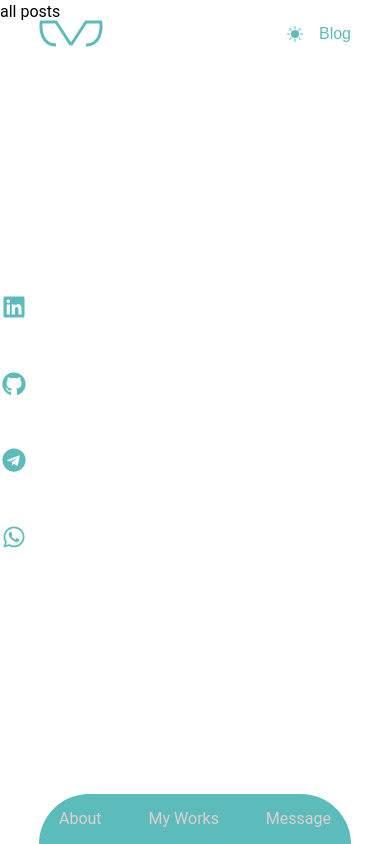
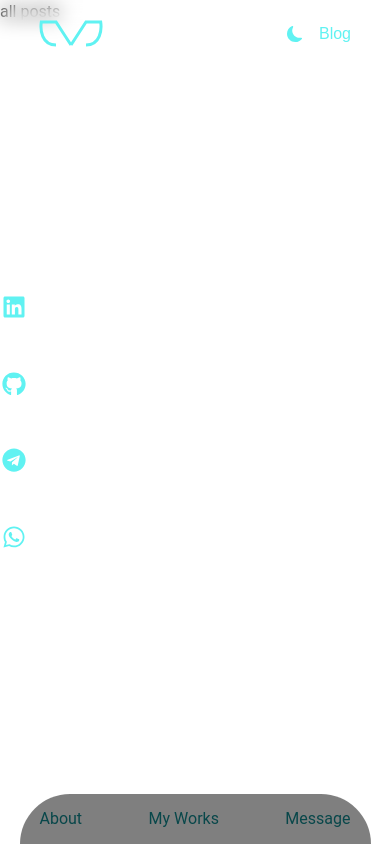
Before and after one commit to a-meraji/nextblog, a Next.js app: page /posts in a window 390 px wide. Built offline with nearby package versions, Linux system fonts and the light colour scheme.

Commit message:
uncategorized commit

```diff
--- a/components/layout/FootNav.js
+++ b/components/layout/FootNav.js
@@ -1,26 +1,20 @@
-import Link from "next/link"
+import { useState } from 'react'
+import FootNavUl from './FootNavUl'
 export default function FootNav() {
+  const [selected, setSelected] = useState(null)
   return (
     <>
-      <div className="fixed px-5 text-onAccentTr flex justify-between items-center bottom-0 left-[10vw] h-[6vh] max-h-[50px] w-[80vw] rounded-t-full bg-accent md:hidden">
-          <ul className="flex justify-between w-full capitalize">
-          <li>
-            <Link href="#about">
-              <a className="link">about</a>
-            </Link>
-          </li>
-          <li>
-            <Link href="#my-works">
-              <a className="link">my works</a>
-            </Link>
-          </li>
-          <li>
-            <Link href="#message">
-              <a className="link">message</a>
-            </Link>
-          </li>
-              </ul>
-          </div>
+      <div
+        className=" foot-glass rounded-t-full fixed bottom-0 left-[5vw] flex h-[6vh] px-5 max-h-[50px] w-[90vw] items-center justify-between text-onAccentTr md:hidden"
+      >
+          <FootNavUl />
+        <style jsx>{`
+          l {
+            box-shadow: 0 0 5px #fff, 0 0 5px #fff, 0 0 9px #0ff,
+              0 0 30px #00ffff99;
+          }
+        `}</style>
+      </div>
     </>
   )
 }
--- /dev/null
+++ b/components/layout/FootNavUl.js
@@ -0,0 +1,44 @@
+import { useEffect, useState } from 'react'
+import Link from 'next/link'
+export default function FootNavUl() {
+  const [selected, setSelected] = useState(null)
+
+  useEffect(() => {
+    console.log(selected)
+  }, [selected])
+  return (
+    <ul className="flex h-full w-full items-center justify-between capitalize">
+      <li>
+        <Link href="#about">
+          <a
+            onClick={(e) => {
+              setSelected(e.target.href.split('#')[1])
+            }}
+            className={`${selected === 'about' ? 'text-txtAccent' : ''}`}
+          >
+            about
+          </a>
+        </Link>
+      </li>
+      <li
+      >
+        <Link href="#my-works">
+          <a
+          onClick={(e) => {
+            setSelected(e.target.href.split('#')[1])
+          }}
+          className={`${selected === 'my-works' ? 'text-txtAccent' : ''}`}>my works</a>
+        </Link>
+      </li>
+      <li>
+        <Link href="#message">
+          <a
+          onClick={(e) => {
+            setSelected(e.target.href.split('#')[1])
+          }}
+          className={`foot-li ${selected === 'message' ? 'text-txtAccent' : ''}`}>message</a>
+        </Link>
+      </li>
+    </ul>
+  )
+}
--- a/components/layout/Navbar.js
+++ b/components/layout/Navbar.js
@@ -7,40 +7,6 @@ import  {BsFillSunFill,BsFillMoonFill} from 'react-icons/bs'
 
 export default function Navbar() {
   const {theme, setTheme} = useGlobalContext();
-
-  const router = useRouter()
-  const [selected, setSelected] = useState(null)
-  useEffect(() => {
-    if (typeof window === 'undefined' || typeof document === 'undefined') return
-
-    const path = router.asPath
-    const aList = document.getElementsByClassName('link')
-    var preSelected
-    Array.prototype.forEach.call(aList, (a, i) => {
-      // check if url is the same as the id of element
-      if (path.includes(a.getAttribute('href'))) {
-        preSelected = a.getAttribute('href')
-        if (path !== '/' && i === 0) {
-          preSelected = null
-        }
-      }
-      // eventListener to change the color of the selected element
-      a.addEventListener('click', () => {
-        setSelected(a.getAttribute('href'))
-      })
-      // add or remove classes to the selected element
-      if (a.getAttribute('href') === preSelected) {
-        a.classList.add('text-onAccent', 'border-b-onAccent', 'border-b-[1px]')
-      } else {
-        a.classList.remove('text-onAccent', 'border-b-onAccent', 'border-b-[1px]')
-      }
-    })
-    setSelected(preSelected)
-  }, [
-    typeof window !== 'undefined' && typeof document !== 'undefined'
-      ? router.asPath
-      : null,
-  ])
 
   return (
     <nav className="layout-p raleway fixed top-0 left-0 right-0 flex justify-between items-center bg-transparent z-50 py-5 capitalize text-accent">
--- a/components/portfolio_secs/Intro1.js
+++ b/components/portfolio_secs/Intro1.js
@@ -21,8 +21,8 @@ export default function FirstIntro() {
             <Image
               src="/me.jpg"
               alt="amin meraji"
-              width={140}
-              height={140}
+              width={90}
+              height={90}
               objectFit="cover"
               className="rounded-full"
             />
--- a/components/portfolio_secs/ProjectPresent.js
+++ b/components/portfolio_secs/ProjectPresent.js
@@ -13,7 +13,7 @@ export default function ProjectPresent({ project, index }) {
     return (
       <ScrollPage page={index + 2}>
         <Animator
-          animation={batch(MoveIn(index % 2 === 0 ? -1000 : 1000, 0), FadeIn())}
+          animation={batch(MoveIn(index % 2 === 0 ? -1000 : 1000, -200), FadeIn())}
         >
           <section className="flex flex-col h-screen items-center justify-center">
           {index === 0 && (
--- a/context/globalContext/context.js
+++ b/context/globalContext/context.js
@@ -19,7 +19,7 @@ const getInitialTheme = () => {
     }
   }
 
-  return "light"; // if none of above then light theme as the default;
+  return "dark"; // if none of above then dark theme as the default;
 };
 
 
--- a/pages/index.js
+++ b/pages/index.js
@@ -11,21 +11,20 @@ import {
   batch,
   Fade,
   FadeIn,
-  MoveOut,
+  StickyIn,
+  MoveIn,
   Sticky,
-  StickyIn,
-  StickyOut,
   ZoomIn,
 } from 'react-scroll-motion'
 
 export default function Home() {
   if (typeof window !== 'undefined') {
     return (
-      <main className="font-pop transition-colors duration-700  bg-primary text-primary">
+      <main className="font-pop bg-primary text-primary  transition-colors duration-700">
         <div id="about"></div>
-        <ScrollContainer id="scrollContainer" style={{zIndex:-100}}>
+        <ScrollContainer id="scrollContainer" style={{ zIndex: -100 }}>
           <ScrollPage page={0}>
-            <Animator animation={batch(Fade(), Sticky())}>
+            <Animator animation={batch(Fade(), StickyIn())}>
               <article className="layout-p relative w-screen">
                 <FirstIntro />
               </article>
@@ -33,7 +32,7 @@ export default function Home() {
           </ScrollPage>
 
           <ScrollPage page={1}>
-            <Animator animation={batch(FadeIn() ,ZoomIn())}>
+            <Animator animation={batch(FadeIn(), ZoomIn())}>
               <article id="skills">
                 <SecondIntro />
               </article>
@@ -59,25 +58,25 @@ export default function Home() {
   }
 
   return (
-    <main className="font-pop  bg-primary text-primary">
-      {/* <div className="h-screen w-full bg-green-600"></div> */}
-      <>
-        <article id="about">
-          <FirstIntro />
-        </article>
-        <article id="skills">
-          <SecondIntro />
-        </article>
-        <article id="my-works">
-          {projects.map((project, index) => (
-            <ProjectPresent
-              key={`${project.title}${index}`}
-              project={project}
-            />
-          ))}
-        </article>
-        <Message />
-      </>
+    <main className="font-pop bg-primary text-primary  transition-colors duration-700">
+      <h1>
+        This is Poprtpholio of Amin Meraji A programmer. A front-end-developer
+        expert in React.js and Next.js
+      </h1>
+      <article id="about">
+        <h1>I am a font-end developer based in Mashad, Iran</h1>
+        <h3>My name Is Amin Meraji</h3>
+        <p>develop E-commerce web application</p>
+        <p>develop react application</p>
+        <p>develop next.js application</p>
+      </article>
+      <article id="skills">
+        <h1>My Skills in programming as a font-end developer</h1>
+        <p>
+          React.js, Next.js ,jquery, CSS, HTML, JavaScript, NodeJS, Express,
+          MongoDB, Mongoose, NMP, WebPack
+        </p>
+      </article>
       )
     </main>
   )
--- a/styles/globals.css
+++ b/styles/globals.css
@@ -14,7 +14,8 @@
 
   --color-accent: #60f2f2;
   --color-trans-accent: RGB(29, 170, 170, 0.1);
-  --color-text-on-accent: #08474a;
+  --color-text-on-accent: #16727a;
+  --color-text-accent:#00ebff;
   --color-text-on-accent-trans: #08474a;
 }
 
@@ -28,6 +29,7 @@
   --color-accent-hover: #17fdfd;
   --color-trans-accent: RGB(29, 170, 170, 0.1);
   --color-text-on-accent: #fff;
+  --color-text-accent:#00ebff;
   --color-text-on-accent-trans: #ddd0d0;
 }
 
@@ -52,6 +54,16 @@ h6 {
 
 * {
   box-sizing: border-box;
+}
+nav {
+  backdrop-filter: blur(10px) ;
+  -webkit-backdrop-filter: blur(10px) ;
+}
+.foot-glass{
+  backdrop-filter: blur(10px) saturate(100%) contrast(100%) brightness(100%);
+  -webkit-backdrop-filter: blur(30px) saturate(600%) contrast(70%)
+    brightness(100%);
+    background-color: rgba(0,0,0,0.5);
 }
 
 .raleway {
--- a/tailwind.config.js
+++ b/tailwind.config.js
@@ -17,6 +17,7 @@ module.exports = {
         accent: 'var(--color-accent)',
         onAccent: 'var(--color-text-on-accent)',
         onAccentTr: 'var(--color-text-on-accent-trans)',
+        txtAccent:'var(--color-text-accent)',
       },
       borderColor: {
         primary: 'var(--color-text-primary)',
```
